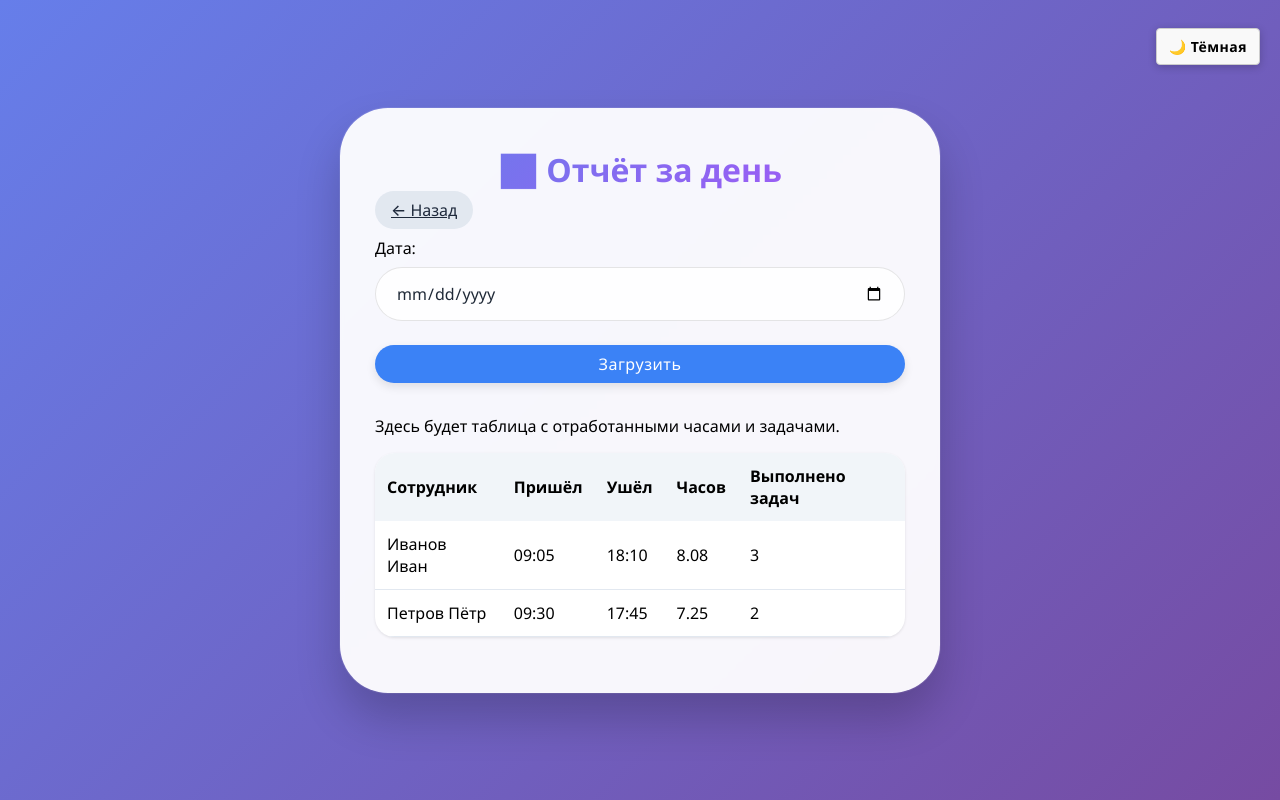
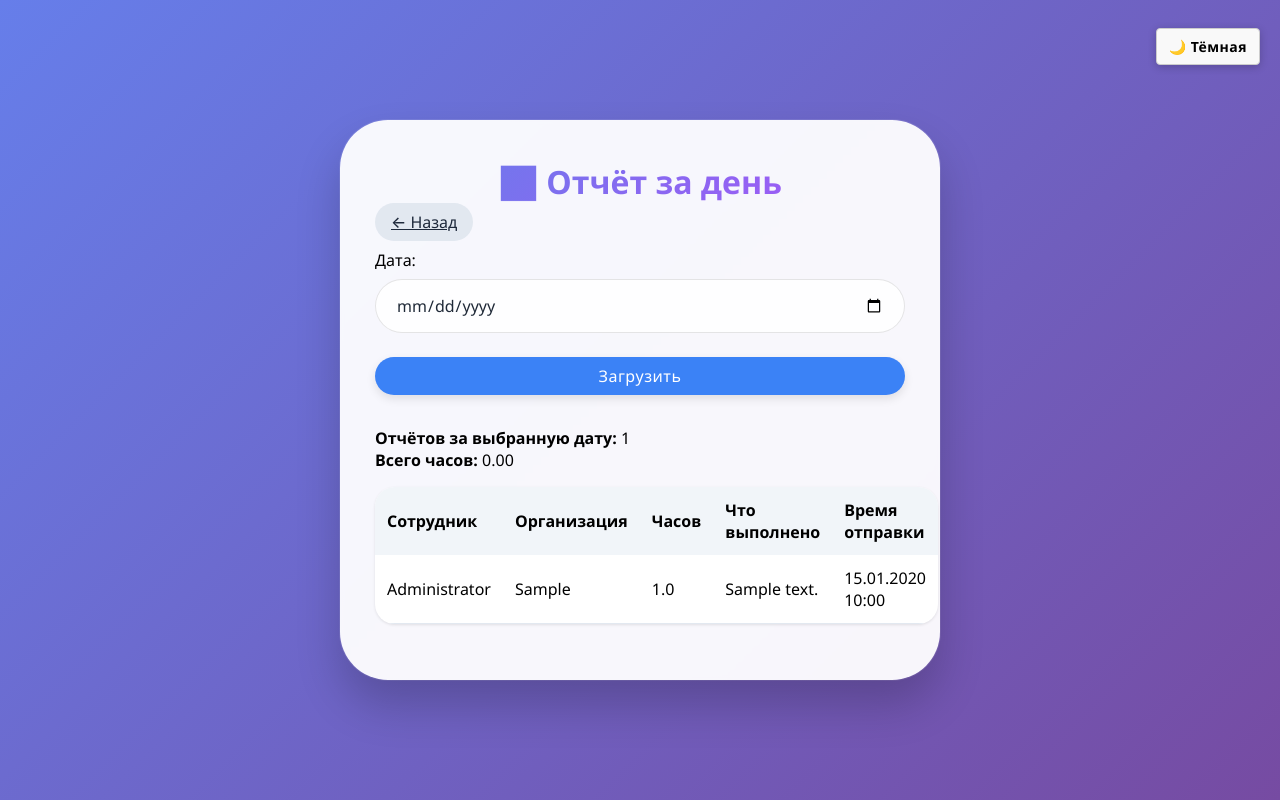
Before and after one commit to jansavitskiy/WunderWorkers, a Flask app: template templates/daily_report.html in a window 1280 px wide. Run offline with Flask 3, Linux system fonts and the light colour scheme; tables that the repository leaves empty hold one stand-in row (values such as "Sample post"); the template is opened without the code that fills it: values that come from a table or form of the project are taken from there, most other values are stand-ins (such as "Sample title", 1, 10 or a date in 2020).

Commit message:
Update daily_report.html

```diff
--- a/templates/daily_report.html
+++ b/templates/daily_report.html
@@ -9,31 +9,42 @@
     <h1>📊 Отчёт за день</h1>
     <a href="{{ url_for('admin_panel') }}" class="btn-secondary">← Назад</a>
 
-    <div style="margin: 1rem 0;">
+    <form method="GET" style="margin: 1rem 0;">
         <label for="reportDate">Дата: </label>
-        <input type="date" id="reportDate" value="{{ today }}">
-        <button id="loadReport" class="btn-primary">Загрузить</button>
-    </div>
+        <input type="date" id="reportDate" name="date" value="{{ today }}">
+        <button type="submit" class="btn-primary">Загрузить</button>
+    </form>
 
-    <div id="reportContent">
-        <p>Здесь будет таблица с отработанными часами и задачами.</p>
-        <!-- Пример таблицы -->
+    {% if reports %}
+        <p><strong>Отчётов за выбранную дату:</strong> {{ reports|length }}</p>
+        <p><strong>Всего часов:</strong> {{ '%.2f'|format(total_hours) }}</p>
         <table class="data-table">
-            <thead><tr><th>Сотрудник</th><th>Пришёл</th><th>Ушёл</th><th>Часов</th><th>Выполнено задач</th></tr></thead>
+            <thead>
+                <tr>
+                    <th>Сотрудник</th>
+                    <th>Организация</th>
+                    <th>Часов</th>
+                    <th>Что выполнено</th>
+                    <th>Время отправки</th>
+                </tr>
+            </thead>
             <tbody>
-                <tr><td>Иванов Иван</td><td>09:05</td><td>18:10</td><td>8.08</td><td>3</td></tr>
-                <tr><td>Петров Пётр</td><td>09:30</td><td>17:45</td><td>7.25</td><td>2</td></tr>
+                {% for report in reports %}
+                    <tr>
+                        <td>{{ report.user.full_name }}</td>
+                        <td>{{ report.organization }}</td>
+                        <td>{{ report.hours_worked }}</td>
+                        <td>{{ report.description }}</td>
+                        <td>{{ report.date_created.strftime('%d.%m.%Y %H:%M') }}</td>
+                    </tr>
+                {% endfor %}
             </tbody>
         </table>
-    </div>
+    {% else %}
+        <p>За выбранную дату отчётов нет.</p>
+    {% endif %}
 </div>
 {% endblock %}
 {% block extra_js %}
 <script src="{{ url_for('static', filename='admin.js') }}"></script>
-<script>
-    document.getElementById('loadReport')?.addEventListener('click', () => {
-        const date = document.getElementById('reportDate').value;
-        showToast(`Загрузка отчёта за ${date}... (заглушка)`, 'info');
-    });
-</script>
 {% endblock %}
```
